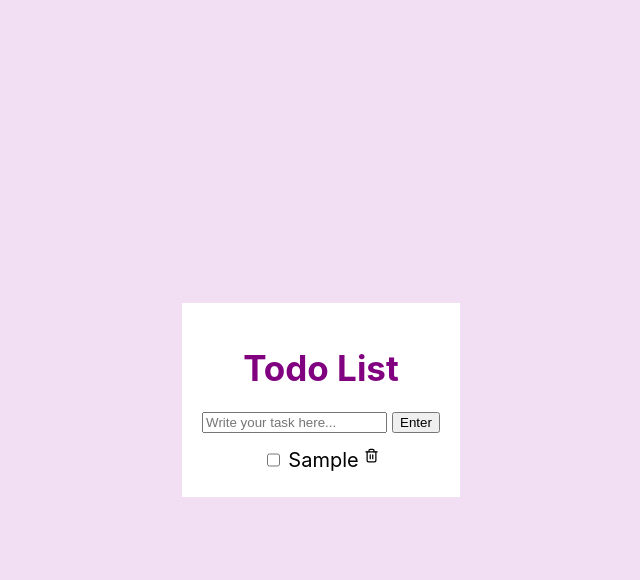
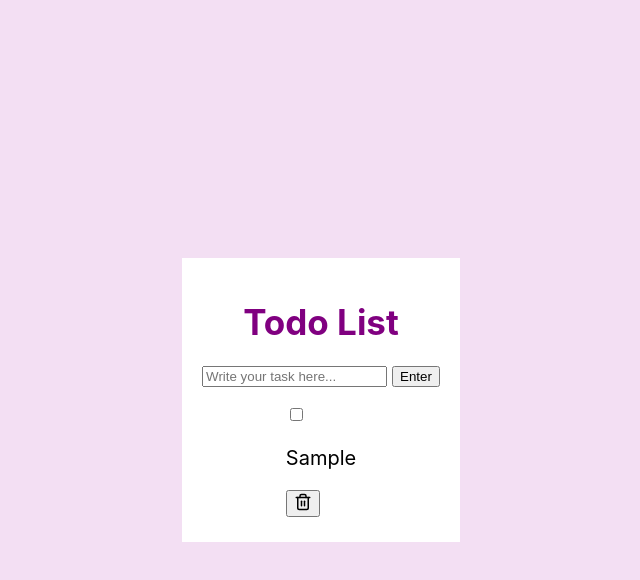
Before and after one commit to xinlin25/TodoList, a React (Create React App) app: page / in a window 1280 px wide. Both pictures are taken after typing "Sample" into the empty fields and a click on the button "Enter". Shown: the top 580 px of the page, without its empty margins (319-959 px from the left). Built offline with nearby package versions, Linux system fonts and the light colour scheme.

Commit message:
TodoItem errors fixed

```diff
--- a/src/components/TodoItem/TodoItem.tsx
+++ b/src/components/TodoItem/TodoItem.tsx
@@ -15,15 +15,23 @@ const TodoItem: React.FC<TodoItemProps> = ({
   deleteTask,
 }) => {
   return (
-    <div className={`todo-item ${task.completed ? "completed" : ""}`}>
+    <li className={`todo-item ${task.completed ? "completed" : ""}`}>
+      <div className="item-container">
         <input
           type="checkbox"
           checked={task.completed}
           onChange={() => toggleCompleted(task.id)}
         />
-      <li>{task.text}</li>
-      <Trash2 size={15} onClick={() => deleteTask(task.id)} />
+        <p>{task.text}</p>
+        <button
+          onClick={() => deleteTask(task.id)}
+          className="delete-btn"
+          title="Delete task"
+        >
+          <Trash2 size={18} />
+        </button>
       </div>
+    </li>
   );
 };
 
```
Lines whose indentation alone changed are shown as unchanged.
